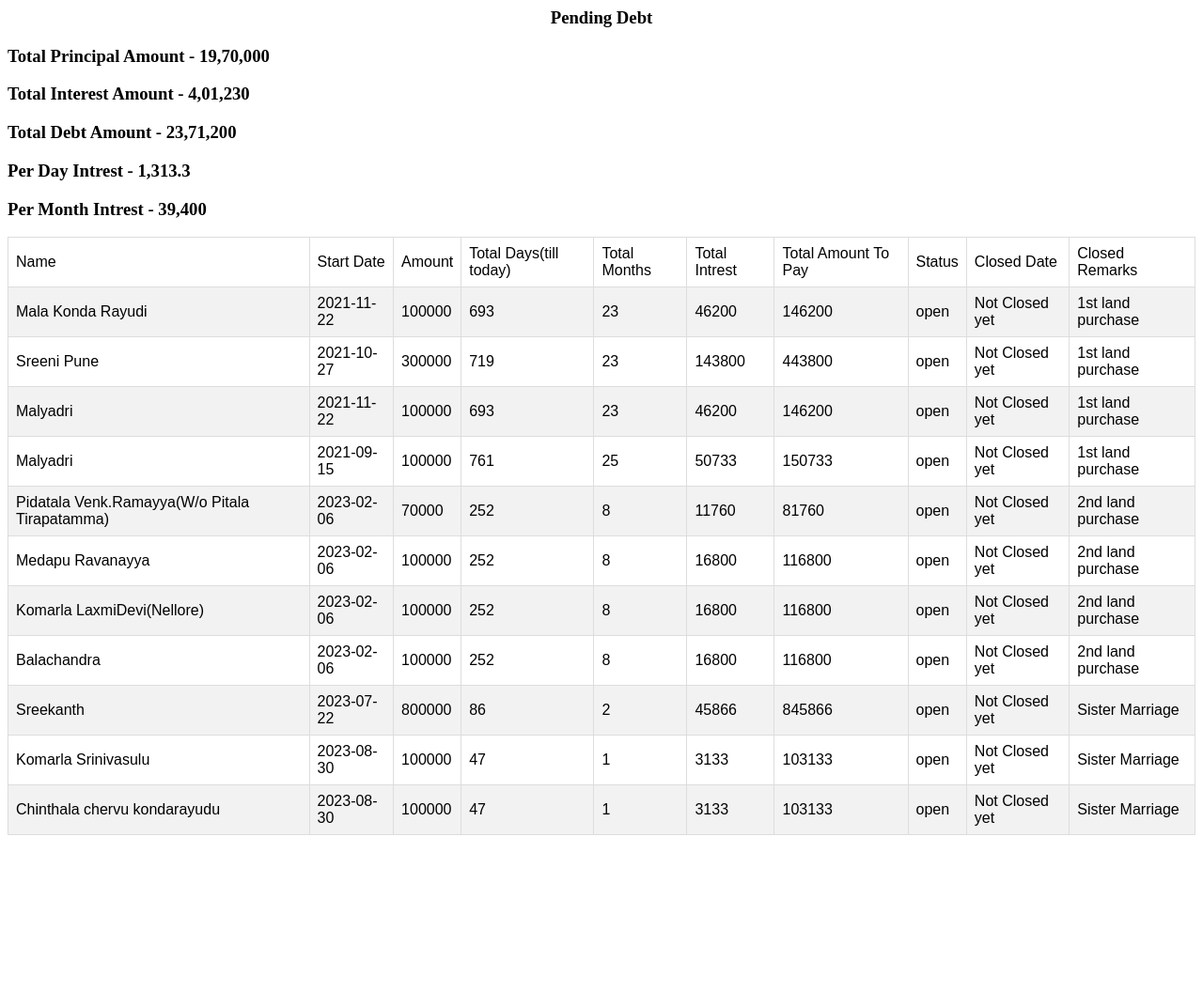
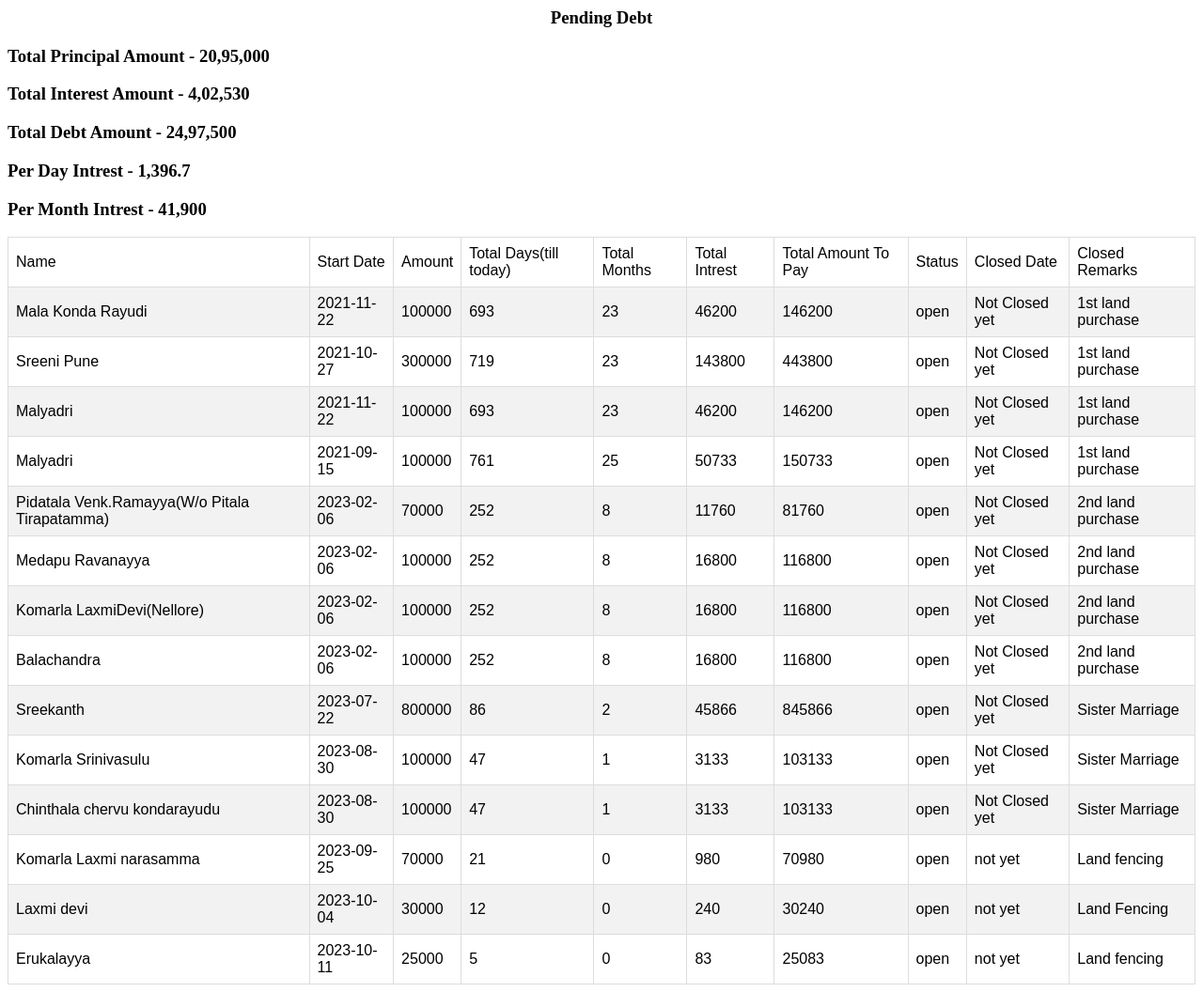
Before and after one commit to Nageshwararaov/personal-static-calculator, a plain HTML site: page index.html in a window 1280 px wide. Shown: the whole page at 94% size. Before the commit the page ends 897 px from the top, so only its background shows below. Drawn offline with nearby package versions, Linux system fonts and the light colour scheme.

Commit message:
Update index.html
Land fencing details added.

```diff
--- a/index.html
+++ b/index.html
@@ -88,6 +88,30 @@
         "closed_date": "Not Closed yet",
         "remarks": "Sister Marriage"
     },
+    "14":{
+        "vendor_name": "Komarla Laxmi narasamma",
+        "startDate":"2023-09-25",
+        "amount": 70000,
+        "status":"open",
+        "closed_date":"not yet",
+        "remarks":"Land fencing"
+    },
+    "15":{
+        "vendor_name":"Laxmi devi",
+        "startDate":"2023-10-04",
+        "amount":30000,
+        "status":"open",
+        "closed_date":"not yet",
+        "remarks":"Land Fencing"
+    },
+    "16":{
+        "vendor_name":"Erukalayya",
+        "startDate":"2023-10-11",
+        "amount":25000,
+        "status":"open",
+        "closed_date":"not yet",
+        "remarks":"Land fencing"
+    }
 }
 </script>
 
```
